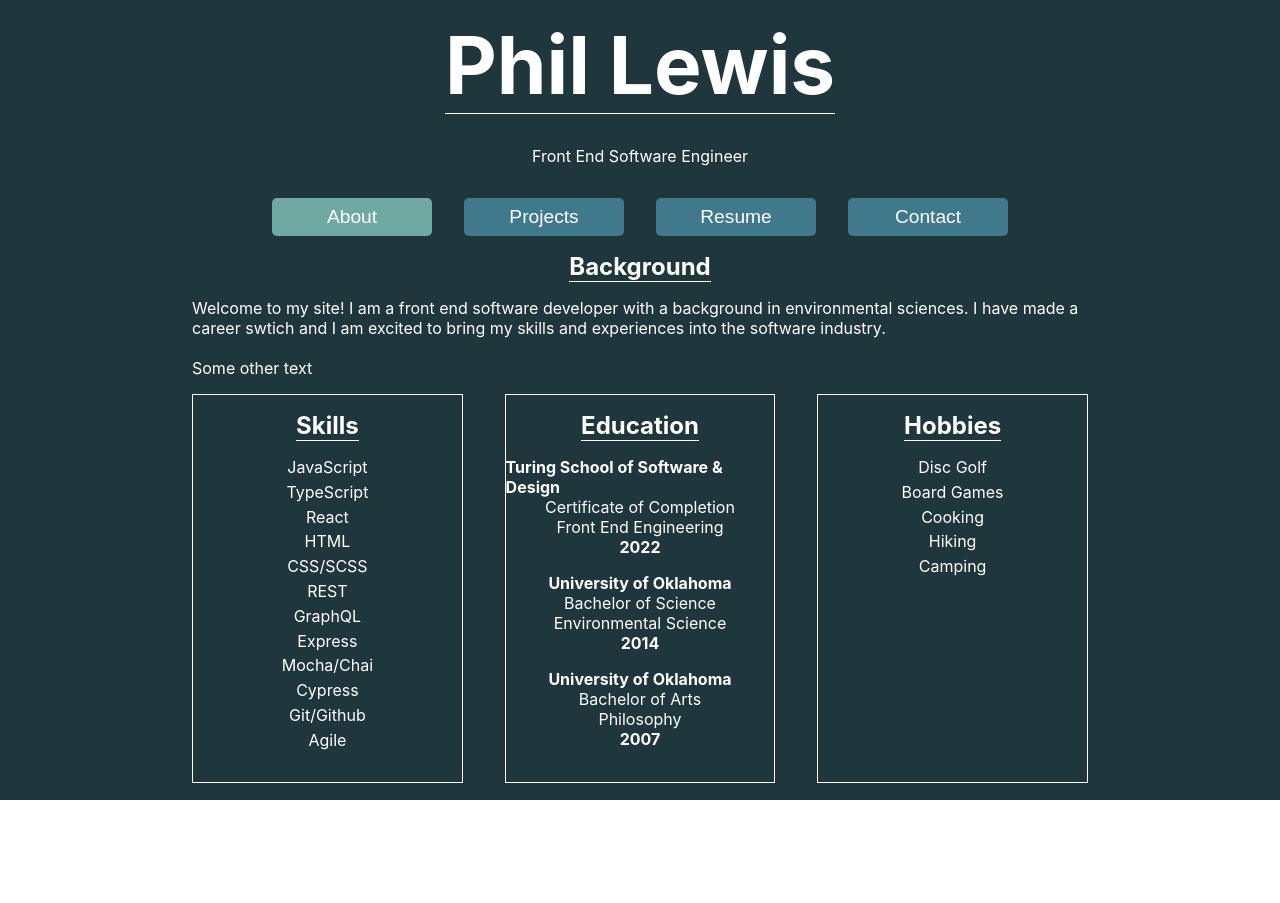
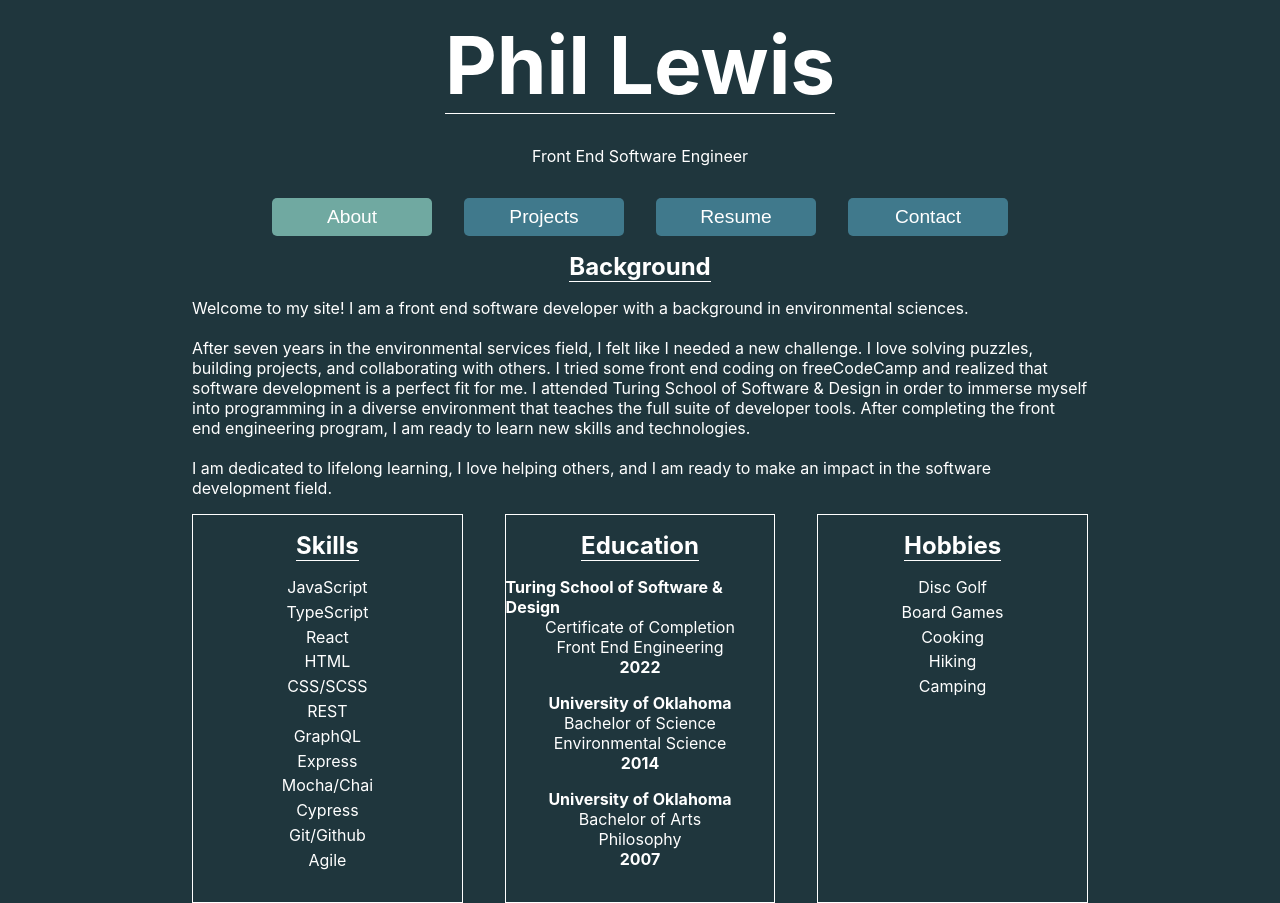
Before and after one commit to philalewis/portfolio, a React (Create React App) app: page /about in a window 1280 px wide. Before the commit the page ends 800 px from the top, so only its background shows below. Built offline with nearby package versions, Linux system fonts and the light colour scheme.

Commit message:
Write background data

```diff
--- a/src/data/about.js
+++ b/src/data/about.js
@@ -1,5 +1,5 @@
 export const aboutData = {
-  background: 'Welcome to my site! I am a front end software developer with a background in environmental sciences. I have made a career swtich and I am excited to bring my skills and experiences into the software industry.\n\nSome other text',
+  background: 'Welcome to my site! I am a front end software developer with a background in environmental sciences.\n\nAfter seven years in the environmental services field, I felt like I needed a new challenge. I love solving puzzles, building projects, and collaborating with others. I tried some front end coding on freeCodeCamp and realized that software development is a perfect fit for me. I attended Turing School of Software & Design in order to immerse myself into programming in a diverse environment that teaches the full suite of developer tools. After completing the front end engineering program, I am ready to learn new skills and technologies.\n\nI am dedicated to lifelong learning, I love helping others, and I am ready to make an impact in the software development field.',
 
   skills: [
     'JavaScript',
```
